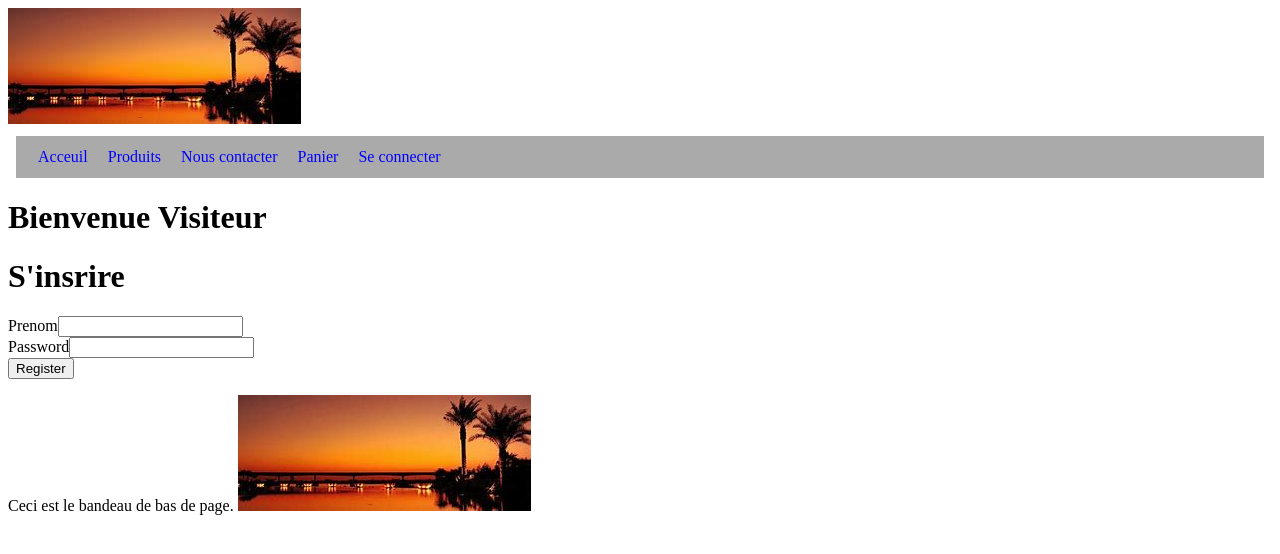
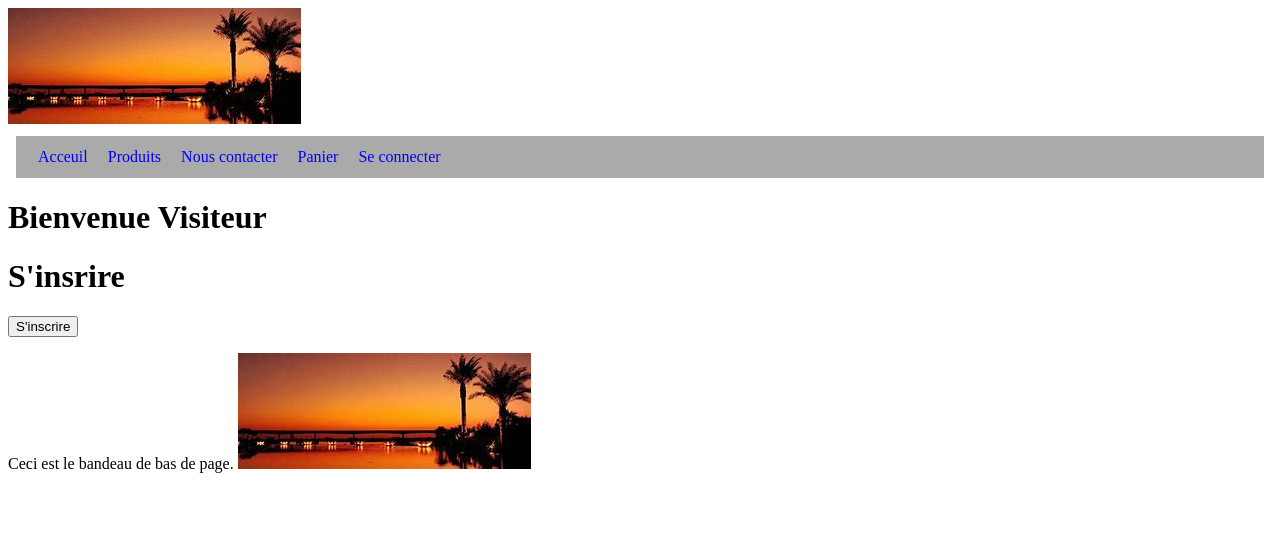
Before and after one commit to DjakopoDavid/PROJET, a Symfony app: template templates/registration/register.html.twig in a window 1280 px wide. Shown: the top 554 px of the page. Run offline with Twig, Linux system fonts and the light colour scheme; the template is opened without the code that fills it, so the values that code supplies are empty; form fields are guessed from the names that the template uses; some libraries are stand-ins or nearby versions.

Commit message:
inscription et connexion modif

```diff
--- a/src/Controller/LoginController.php
+++ b/src/Controller/LoginController.php
@@ -12,9 +12,9 @@ class LoginController extends AbstractController
     #[Route(path: '/login', name: 'login')]
     public function login(AuthenticationUtils $authenticationUtils): Response
     {
-        // if ($this->getUser()) {
-         //    return $this->redirectToRoute('home');
-        // }
+         if ($this->getUser()) {
+             return $this->redirectToRoute('home');
+         }
 
         // get the login error if there is one
         $error = $authenticationUtils->getLastAuthenticationError();
--- a/src/Form/RegistrationFormType.php
+++ b/src/Form/RegistrationFormType.php
@@ -22,7 +22,7 @@ class RegistrationFormType extends AbstractType
             ->add('date_naissance')
             ->add('plainPassword', RepeatedType::class, [
                 'type' => PasswordType::class,
-                'invalid_message' => 'The password fields must match.',
+                'invalid_message' => 'les mots de passe doivent etre identiques.',
                 'options' => ['attr' => ['class' => 'password-field']],
                 'required' => true,
                 'first_options'  => ['label' => 'Password'],
--- a/templates/registration/register.html.twig
+++ b/templates/registration/register.html.twig
@@ -4,13 +4,8 @@
 
 {% block vue %}
     <h1>S'insrire</h1>
-
     {{ form_start(registrationForm) }}
-    {{ form_row(registrationForm.prenom) }}
-    {{ form_row(registrationForm.plainPassword, {
-        label: 'Password'
-    }) }}
-    <button type="submit" class="btn">Register</button>
+    <button type="submit" class="btn">S'inscrire</button>
     {{ form_end(registrationForm) }}
 
 {% endblock %}
```
Also changed, not shown: sqlite/data.db.
